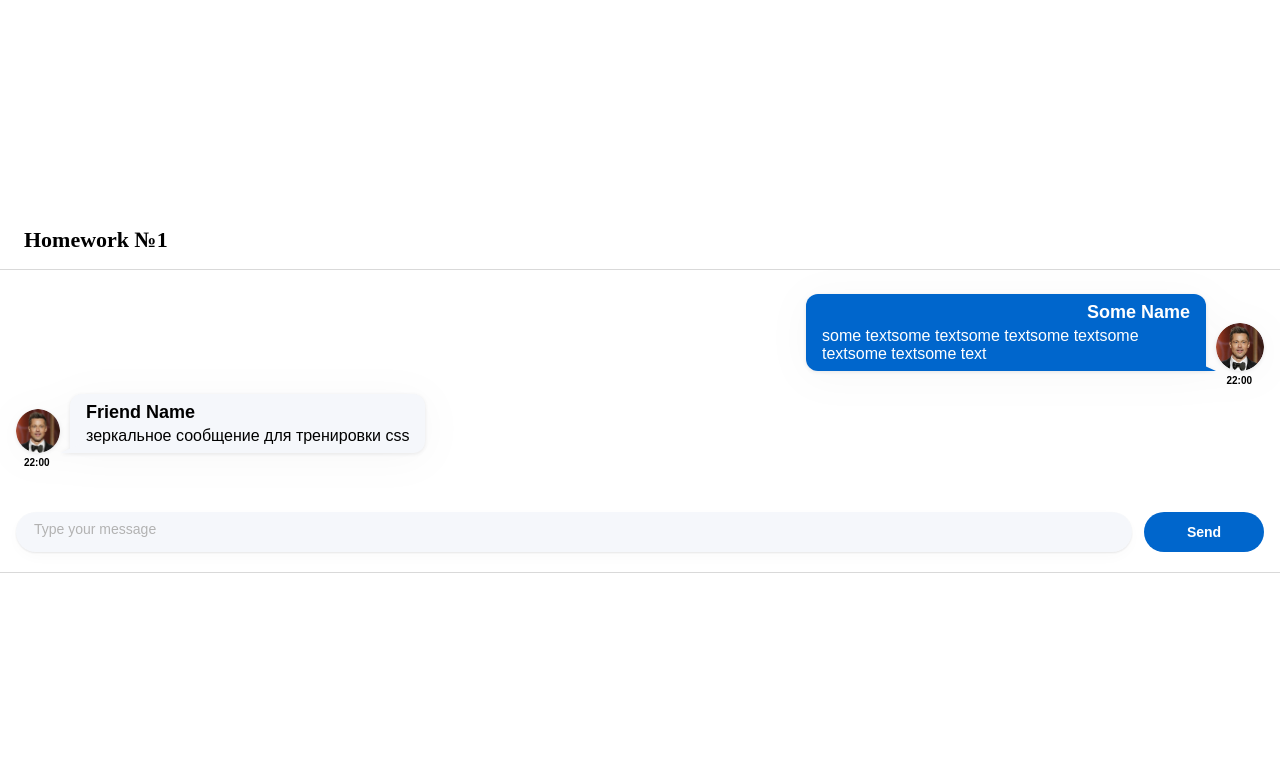
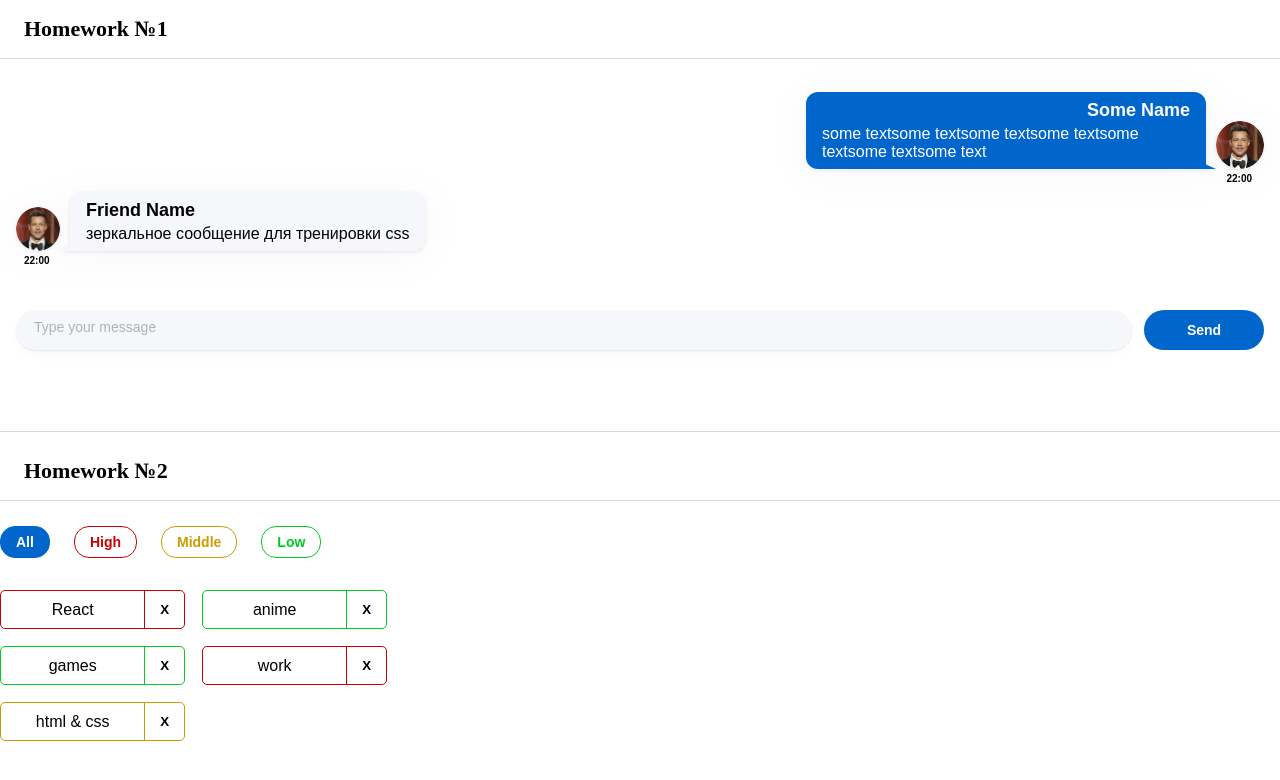
Before and after one commit to Katrin3536/homework-2, a React (Create React App) app: page / in a window 1280 px wide. Shown: the top 780 px of the page. Built offline with nearby package versions, Linux system fonts and the light colour scheme.

Commit message:
feat(hw2) add hw2 and fix style to hw1

```diff
--- a/src/s1-main/App.module.css
+++ b/src/s1-main/App.module.css
@@ -11,11 +11,14 @@
 
 .hw {
     display: flex;
+    min-height: 373px;
     width: 1280px;
+    margin-bottom: 10px;
     flex-direction: column;
-    padding: 16px 0;
+    padding: 25px 0;
     background-color: #fff;
     overflow: hidden;
+    border-bottom: 1px solid #D9D9D9;
 
 }
 
--- a/src/s1-main/App.tsx
+++ b/src/s1-main/App.tsx
@@ -1,13 +1,14 @@
 import React from 'react'
 import s from './App.module.css'
 import HW1 from '../s2-homeworks/hw01/HW1'
+import HW2 from '../s2-homeworks/hw02/HW2';
 
 function App() {
     return (
         <div className={s.App}>
             <HW1/>
             {/*раскомментировать по ходу выполнения*/}
-            {/*<HW2/>*/}
+            <HW2/>
             {/*<HW3/>*/}
             {/*<HW4/>*/}
 
--- a/src/s2-homeworks/hw01/message-sender/MessageSender.module.css
+++ b/src/s2-homeworks/hw01/message-sender/MessageSender.module.css
@@ -4,7 +4,7 @@
     gap: 12px;
     margin-top: 16px;
     padding: 20px 16px;
-    border-bottom: 1px solid #D9D9D9;
+
 }
 
 .textarea {
--- a/src/s2-homeworks/hw02/HW2.tsx
+++ b/src/s2-homeworks/hw02/HW2.tsx
@@ -1,6 +1,6 @@
-import React, {useState} from 'react'
-import Affairs from './affairs/Affairs'
-import s2 from '../../s1-main/App.module.css'
+import React, {useState} from 'react';
+import Affairs from './affairs/Affairs';
+import s2 from '../../s1-main/App.module.css';
 
 /*
 * 1 - описать типы AffairPriorityType, AffairType
@@ -17,46 +17,55 @@
 * */
 
 // types
-export type AffairPriorityType = any // need to fix any
+export type AffairPriorityType = 'low' | 'middle' | 'high' // need to fix any
 export type AffairType = {
-    _id: any // need to fix any
-    name: any // need to fix any
+    _id: number // need to fix any
+    name: string // need to fix any
     priority: AffairPriorityType
 }
 export type FilterType = 'all' | AffairPriorityType
 
 // constants
-const defaultAffairs: any = [ // need to fix any
+const defaultAffairs: AffairType[] = [ // need to fix any
     {_id: 1, name: 'React', priority: 'high'}, // студенты могут изменить содержимое name и количество элементов в массиве, ...priority не менять!
     {_id: 2, name: 'anime', priority: 'low'},
     {_id: 3, name: 'games', priority: 'low'},
     {_id: 4, name: 'work', priority: 'high'},
     {_id: 5, name: 'html & css', priority: 'middle'},
-]
+];
 
 // pure helper functions
-export const filterAffairs = (affairs: any, filter: any): any => { // need to fix any
+export const filterAffairs = (affairs: AffairType[], filter: FilterType): AffairType[] => {
+    switch (filter) {
+        case 'high': {
+            return affairs.filter(a => a.priority === 'high');
+        }
+        case 'middle': {
+            return affairs.filter(a => a.priority === 'middle');
+        }
+        case 'low': {
+            return affairs.filter(a => a.priority === 'low');
+        }
+        default:
+            return affairs;
+    }}
 
-
-    return affairs // need to fix
-}
-export const deleteAffair = (affairs: any, _id: any): any => { // need to fix any
-
-    return affairs // need to fix
-}
+    export const deleteAffair = (affairs: AffairType[], _id: number): AffairType[] => { // need to fix any
+        return affairs.filter(a => a._id !== _id);
+    };
 
     function HW2() {
-    const [affairs, setAffairs] = useState<any>(defaultAffairs) // need to fix any
-    const [filter, setFilter] = useState<FilterType>('all')
+        const [affairs, setAffairs] = useState<AffairType[]>(defaultAffairs); // need to fix any
+        const [filter, setFilter] = useState<FilterType>('all');
 
-    const filteredAffairs = filterAffairs(affairs, filter)
-    const deleteAffairCallback = (_id: any) => { // need to fix any
-        // need to fix
-    }
+        const filteredAffairs = filterAffairs(affairs, filter);
+        const deleteAffairCallback = (_id: number) => { // need to fix any
+            setAffairs(deleteAffair(affairs, _id));
+        };
 
         return (
             <div id={'hw2'}>
-            <div className={s2.hwTitle}>Homework #2</div>
+                <div className={s2.hwTitle}>Homework №2</div>
                 <div className={s2.hw}>
                     <Affairs
                         data={filteredAffairs}
@@ -66,7 +75,7 @@
                     />
                 </div>
             </div>
-    )
+        );
     }
 
-export default HW2
+    export default HW2;
--- a/src/s2-homeworks/hw02/affairs/Affairs.module.css
+++ b/src/s2-homeworks/hw02/affairs/Affairs.module.css
@@ -53,3 +53,11 @@
     flex-wrap: wrap;
     max-width: 450px;
 }
+
+.filtered{
+    display: flex;
+    flex-direction: column;
+    gap: 17px;
+    flex-wrap: wrap;
+    max-width: 450px;
+}
--- a/src/s2-homeworks/hw02/affairs/Affairs.tsx
+++ b/src/s2-homeworks/hw02/affairs/Affairs.tsx
@@ -4,24 +4,24 @@
 import s from './Affairs.module.css'
 
 type AffairsPropsType = {
-    data: any // need to fix any
-    setFilter: any
-    deleteAffairCallback: any
+    data: AffairType[] // need to fix any
+    deleteAffairCallback: (_id:number)=>void
     filter: FilterType
+    setFilter: (filter: FilterType) => void
 }
 
 function Affairs(props: AffairsPropsType) {
     const setAll = () => {
-        // need to fix
+        props.setFilter('all')
     }
     const setHigh = () => {
-        // need to fix
+        props.setFilter('high')
     }
     const setMiddle = () => {
-        // need to fix
+        props.setFilter('middle')
     }
     const setLow = () => {
-        // need to fix
+        props.setFilter('low')
     }
 
     const cnAll = s.button + ' ' + s.all + (props.filter === 'all' ? ' ' + s.active : '')
@@ -69,7 +69,7 @@
                     Low
                 </button>
             </div>
-            <div className={s.affairs}>{mappedAffairs}</div>
+            <div className={props.filter === 'all'? s.affairs:s.filtered}>{mappedAffairs}</div>
         </div>
     )
 }
--- a/src/s2-homeworks/hw02/affairs/affair/Affair.module.css
+++ b/src/s2-homeworks/hw02/affairs/affair/Affair.module.css
@@ -1,6 +1,7 @@
 .affair {
     display: flex;
     align-items: center;
+
     width: 185px;
 
     border: 1.5px solid var(--color);
--- a/src/s2-homeworks/hw02/affairs/affair/Affair.tsx
+++ b/src/s2-homeworks/hw02/affairs/affair/Affair.tsx
@@ -2,16 +2,17 @@
 import { AffairType } from '../../HW2'
 import s from './Affair.module.css'
 import s2 from '../Affairs.module.css'
+import affairs from '../Affairs';
 
 type AffairPropsType = {
     // key не нужно типизировать
     affair: AffairType
-    deleteAffairCallback: any // need to fix any
+    deleteAffairCallback: (_id:number)=>void // need to fix any
 }
 
 function Affair(props: AffairPropsType) {
     const deleteCallback = () => {
-        // need to fix
+        props.deleteAffairCallback(props.affair._id)
     }
 
     const nameClass = s.name + ' ' + s2[props.affair.priority]
@@ -25,7 +26,7 @@
         >
             <div id={'hw2-name-' + props.affair._id} className={nameClass}>
                 {/*создаёт студент*/}
-
+                {props.affair.name}
                 {/**/}
             </div>
             <div id={'hw2-priority-' + props.affair._id} hidden>
@@ -35,7 +36,7 @@
             <button
                 id={'hw2-button-delete-' + props.affair._id}
                 className={buttonClass}
-                // need to fix
+                onClick={deleteCallback}
 
             >
                 {/*текст кнопки могут изменить студенты*/}
```
Lines whose indentation alone changed are shown as unchanged.
